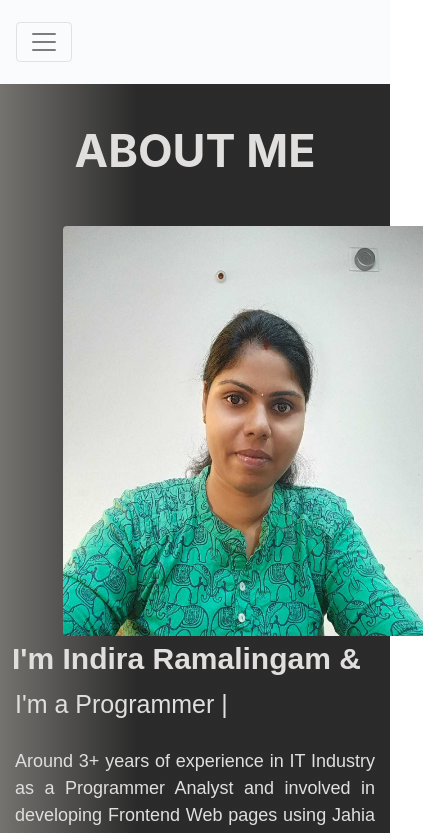
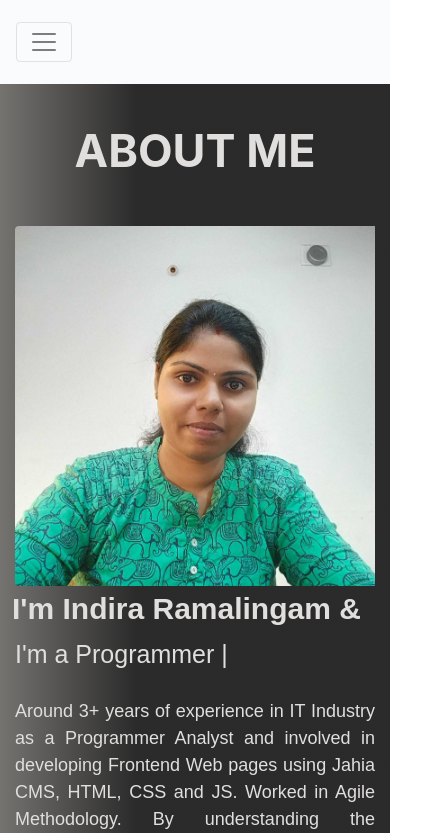
Before and after one commit to IndiraRamalingam/IndiraRamalingam_Portfolio, a React (Vite) app: page /about in a window 390 px wide. Shown: the top 833 px of the page, 423 px wide, since content can reach past the window. Built offline with nearby package versions, Linux system fonts and the light colour scheme.

Commit message:
Image sizing

```diff
--- a/src/components/About.jsx
+++ b/src/components/About.jsx
@@ -12,12 +12,11 @@ function About() {
         <div className="container-fluid">
         <h3 className="mb-5 text-uppercase" style={{color:"rgb(225, 222, 222)",'fontWeight':'bolder','textAlign':'center','fontSize':'45px','marginTop':'-50px'}}>ABOUT ME</h3>
           <div className='row'>
-            <div className='col-xl-4'>
+            <div className='col-12 col-sm-12 col-md-6 col-lg-4 col-xl-4'>
             <img src={picture}
-            alt="Sample photo" className="img-fluid ml-5"
-            style={{'borderTopLeftRadius': ".25rem", 'borderBottomLeftRadius': '.25rem','height':'410px','width':'375px','textAlign':'center'}}/>
+            alt="Sample photo" className="img-fluid"/>
             </div>
-            <div className='col-xl-8 d-xl-block'>
+            <div className=' col-12 col-sm-12 col-md-6 col-lg-4 col-xl-8 d-xl-block'>
             <section className="home1" id="home1">
             <div className="max-width1">
             <div className="home-content1">
--- a/src/index.css
+++ b/src/index.css
@@ -117,7 +117,13 @@ section{
   font-size: 25px;
   margin: 5px 0;
 }
-
+.img-fluid{
+  border-top-left-radius: 0.25rem;
+   border-bottom-left-radius: 0.25rem;
+   height:50%;
+   width:100%;
+   text-align:center;
+}
 
 /* With arrow tabs */
 
@@ -269,3 +275,40 @@ section{
 card-body{
   background-color: beige;
 }
+
+
+/* XX-Large devices (larger desktops - col-xl */
+@media only screen and (max-width: 1400px) {
+  .img-fluid{
+    height:30%;
+ }
+  }
+
+  /* Large devices (desktops) - col-lg */
+  @media only screen and (max-width: 1200px) {
+    .img-fluid{
+      height:30%;
+   }
+  }
+
+
+  /* Medium devices (tablets) - col-md*/
+  @media only screen and (max-width: 992px) {
+    .img-fluid{
+      height:30%;
+   }
+  }
+
+  /* Small devices (landscape phones) - col-sm */
+  @media only screen and (max-width: 768px) {
+    .img-fluid{
+      height:90%;
+   }
+  }
+
+   /* Small devices (Portrait phones) - X-Small*/
+  @media only screen and (max-width: 576px) {
+    .img-fluid{
+       height:100%;
+    }
+  }
```
